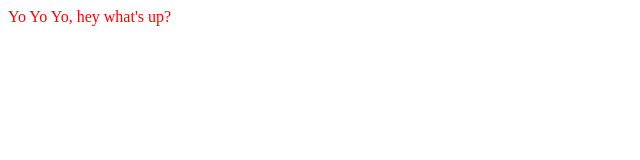
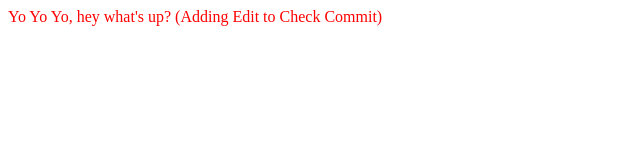
Before and after one commit to christophercali/software-design-hypertext, a plain HTML site: page template-web-project/index.html in a window 1280 px wide. Shown: the whole page, without its empty margins (0-640 px from the left). Drawn offline with Linux system fonts and the light colour scheme; files whose address does not match are found by name.

Commit message:
edit1
checking to see commit

```diff
--- a/template-web-project/index.html
+++ b/template-web-project/index.html
@@ -7,7 +7,7 @@
 </head>
 
 <body>
-    Yo Yo Yo, hey what's up?
+    Yo Yo Yo, hey what's up? (Adding Edit to Check Commit)
 </body>
 
 <script src="main.js"></script>
```
